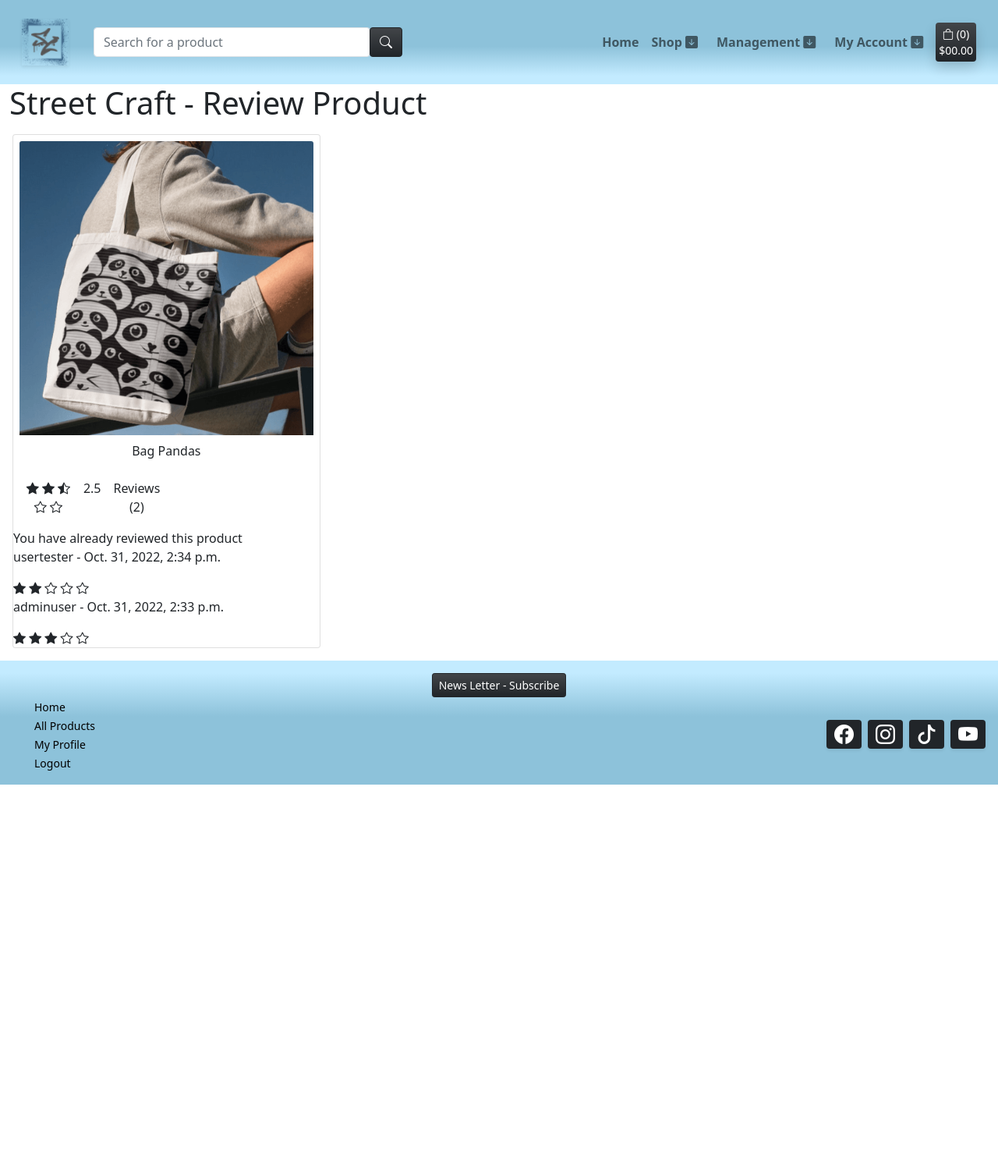
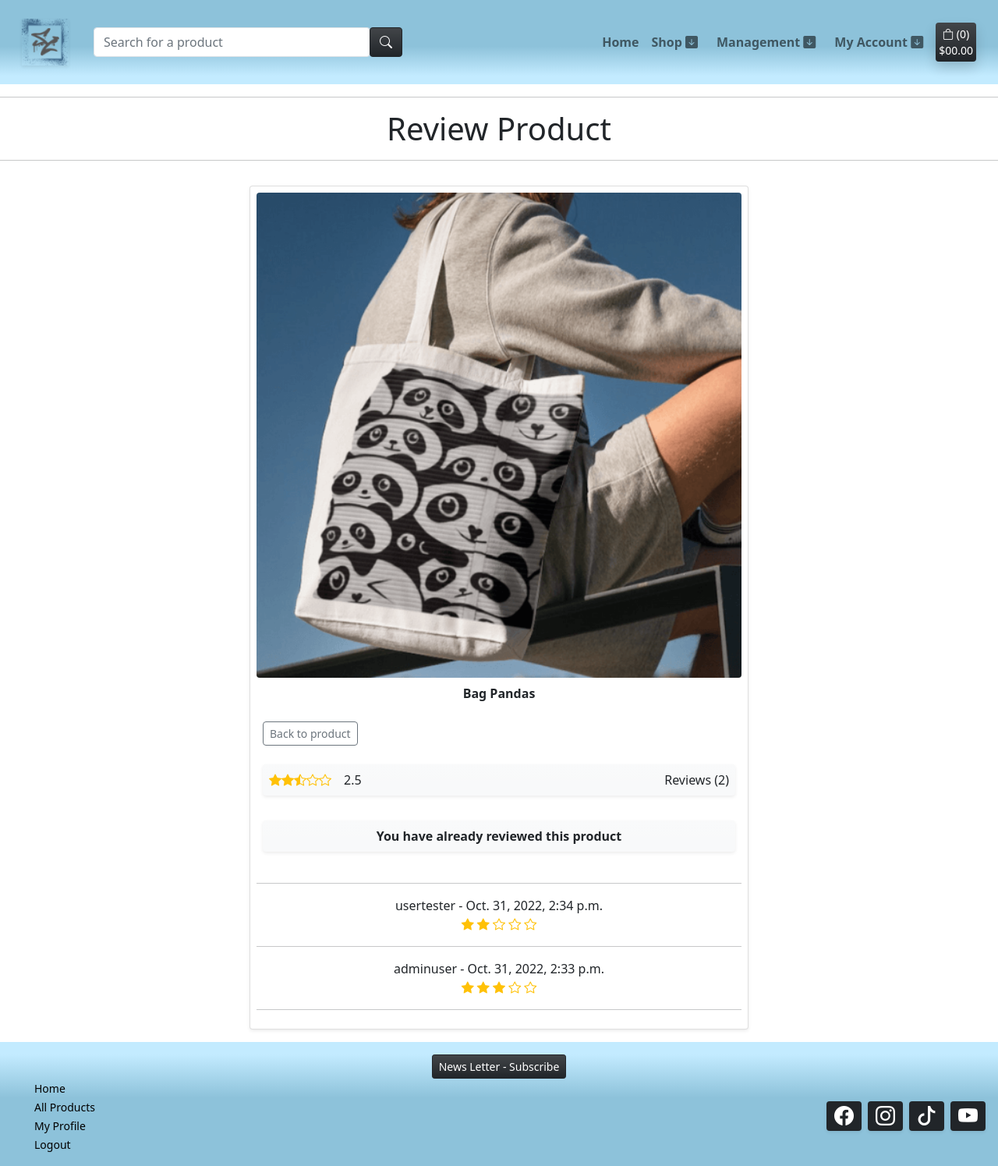
Before and after one commit to guisgrande/fifth-project-ci, a Django app: a page that uses templates/products/product_reviews.html in a window 1280 px wide. Shown: the whole page at 78% size. Before the commit the page ends 1006 px from the top, so only its background shows below. Run offline with Django 3.2, Linux system fonts and the light colour scheme; a user stored in the database is signed in; data comes from the database, SQL or seed files in the repository; some libraries are stand-ins or nearby versions.

Commit message:
Edit style for review product template

```diff
--- a/templates/products/product_reviews.html
+++ b/templates/products/product_reviews.html
@@ -3,24 +3,27 @@
 {% block content %}
 
 <header>
-    <div class="container-fluid">
-        <h1>Street Craft - Review Product</h1>
+    <hr>
+    <div class="container-fluid text-center">
+        <h1>Review Product</h1>
     </div>
+    <hr>
 </header>
 
-<div class="col-md-4 p-0">
-    <div class="card m-3">
-        <div class="card-body m-1 p-1 text-center">
+<div class="p-0 d-flex justify-content-center">
+    <div class="card m-3 col-md-6 shadow-sm">
+        <div class="card-body m-1 p-1">
             <div class="image-container">
                 {% if product.product_image %}
-                    <img class="card-img-top img-fluid" src="{{ product.product_image.url }}" alt="{{ product.name }}">
+                <img class="card-img-top img-fluid rounded" src="{{ product.product_image.url }}" alt="{{ product.name }}">
                 {% else %}
-                    <img class="card-img-top img-fluid" src="{{ MEDIA_URL }}noimage-sc.png" alt="No image of the product">
+                <img class="card-img-top img-fluid rounded" src="{{ MEDIA_URL }}noimage-sc.png" alt="No image of the product">
                 {% endif %}
             </div>
-            <p class="card-text mt-2">{{ product.name }}</p>
-            <div class="col-lg-6 d-flex">
-                <div class="p-2">
+            <p class="card-text mt-2 fw-bold text-center">{{ product.name }}</p>
+            <a class="m-2 btn btn-sm btn-outline-secondary bg-gradient rounded" href="{% url 'product_details' product.slug %}">Back to product</a>
+            <div class="m-2 d-flex flex-row mt-3 bg-light bg-gradient rounded shadow-sm">
+                <div class="p-2 text-warning d-flex align-items-center">
                     {% if avg_review >= 1 %}
                     <span><i class="bi bi-star-fill"></i></span>
                     {% elif avg_review > 0 %}
@@ -61,14 +64,14 @@
                     <span><i class="bi bi-star"></i></span>
                     {% endif %}
                 </div>
-                <div class="p-2">
+                <div class="p-2 fw-light">
                     {% if avg_review is None %}
                     <p class="card-text">(0)</p>
                     {% else %}
                     <p class="card-text">{{ avg_review }}</p>
                     {% endif %}
                 </div>
-                <div class="ms-auto p-2">
+                <div class="ms-auto p-2 fw-light">
                     {% if total_review is None %}
                         <p class="card-text">Reviews (0)</p>
                     {% else %}
@@ -79,14 +82,15 @@
         </div>
         {% if purchased %}
             {% if reviewed %}
-            <div>
-                <p class="card-text">You have already reviewed this product</p>
+            <div class="m-3 bg-light bg-gradient shadow-sm rounded text-center">
+                <p class="card-text fw-bold p-2">You have already reviewed this product</p>
             </div>
             {% else %}
             <div>
                 <form method="POST" action="{% url 'add_review' product.slug %}">
                     {% csrf_token %}
-                    <div class="btn-group" role="group" aria-label="Review radio toggle button group">
+                    <div class="d-flex justify-content-between bg-dark rounded m-3 shadow-sm">
+                        <div class="btn-group m-4" role="group" aria-label="Review radio toggle button group">
                             <input type="radio" class="btn-check" name="btnradio" value="1" id="btnradio1" autocomplete="off">
                             <label class="btn btn-outline-warning" for="btnradio1"><i class="bi bi-star"></i></label>
 
@@ -102,21 +106,23 @@
                             <input type="radio" class="btn-check" name="btnradio" value="5" id="btnradio5" autocomplete="off" checked>
                             <label class="btn btn-outline-warning" for="btnradio5"><i class="bi bi-star"></i></label>
                         </div>
-                    <div class="modal-footer">
-                        <button type="submit" class="btn btn-sm btn-primary">Review</button>
+                        <div class="m-4">
+                            <button type="submit" class="btn btn-warning bg-gradient">Review</button>
+                        </div>
                     </div>
                     </form>
             </div>
             {% endif %}
         {% else %}
-        <div>
-            <p class="card-text">You can only review products that you buy.</p>
+        <div class="m-3 bg-light bg-gradient shadow-sm rounded text-center">
+            <p class="card-text fw-bold p-2 m-2">You can only review products that you buy.</p>
         </div>
         {% endif %}
-        <div class="col">
+        <div class="col m-2 text-center">
+            <hr>
             {% for review in product_review %}
-                <p>{{ review.name }} - {{ review.created_on }}</p>
-
+                <p class="fw-light m-0 mt-3">{{ review.name }} - {{ review.created_on }}</p>
+                <div class="m-0 text-warning">
                     {% if review.review >= 1 %}
                     <span><i class="bi bi-star-fill"></i></span>
                     {% else %}
@@ -146,6 +152,8 @@
                     {% else %}
                     <span><i class="bi bi-star"></i></span>
                 {% endif %}
+                </div>
+                <hr>
             {% endfor %}
         </div>
     </div>
```
Lines whose indentation alone changed are shown as unchanged.
